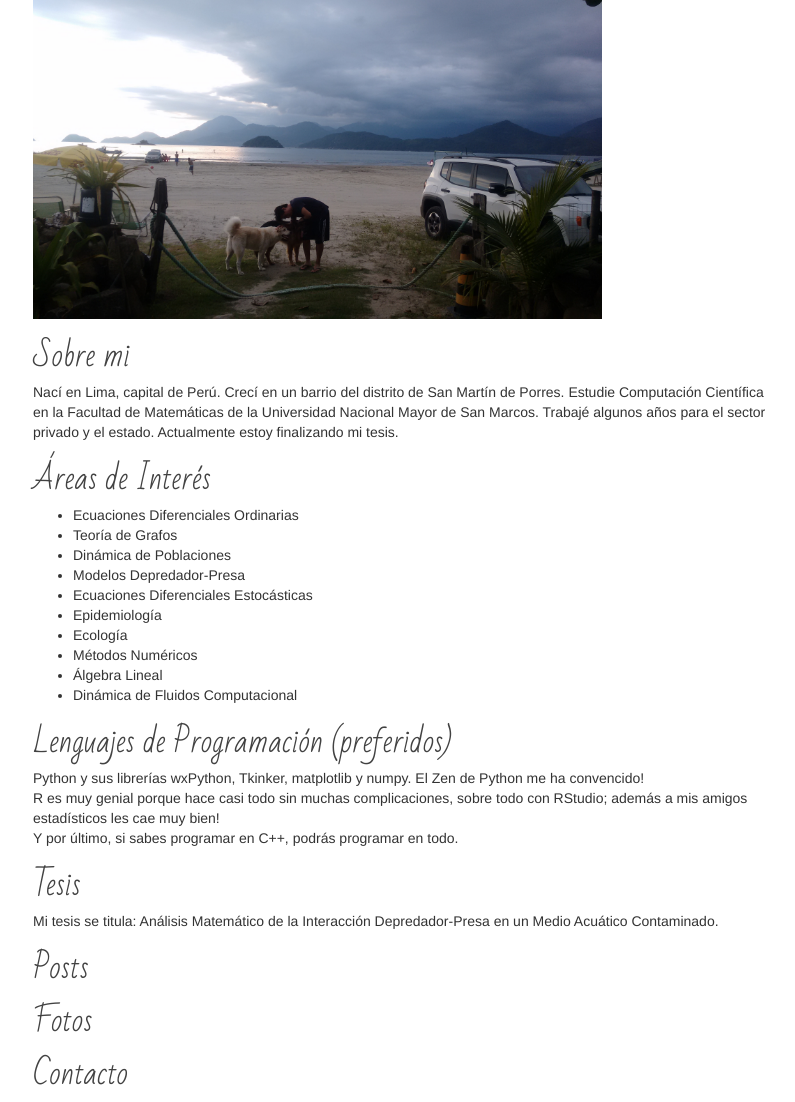
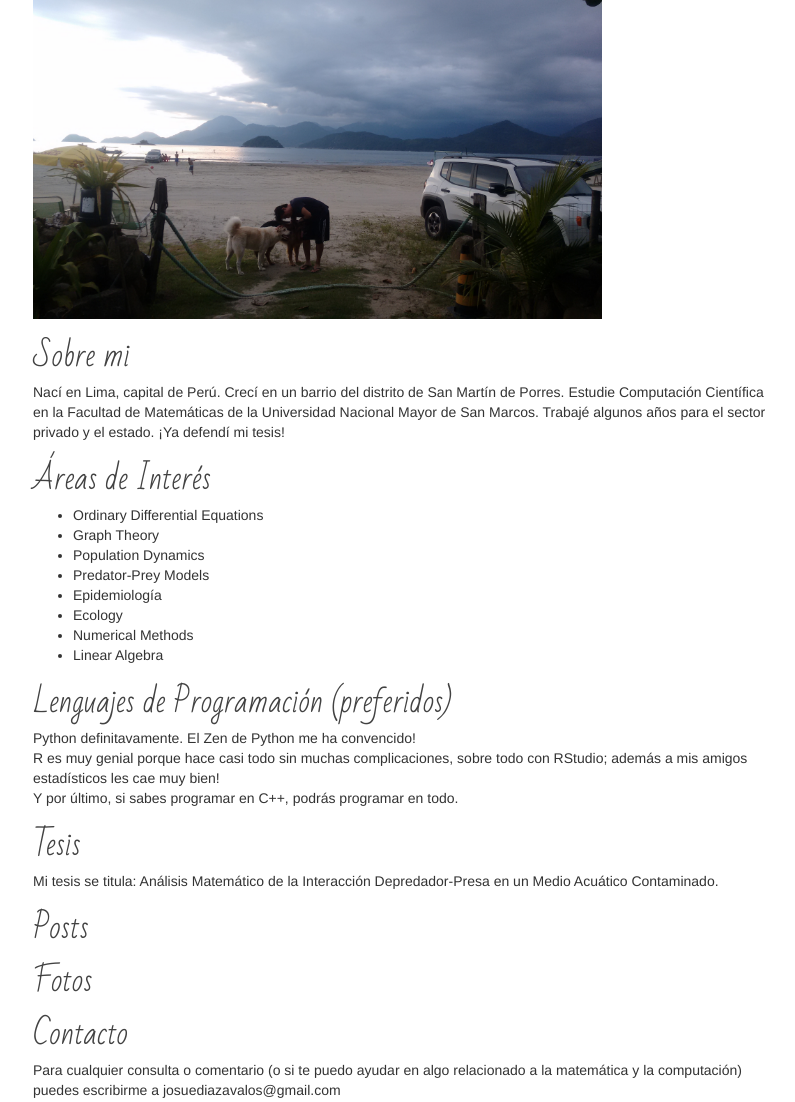
Before and after one commit to JD26/myblog, a Django app: page / in a window 1280 px wide. Shown: the part 145-1247 px from the top of the page, without its empty margins (22-817 px from the left). Run offline with Django 3.2, Linux system fonts and the light colour scheme; data that the repository does not hold is empty; some libraries are stand-ins or nearby versions.

Commit message:
despues de tiempo

```diff
--- a/blog/templates/blog/mainpage.html
+++ b/blog/templates/blog/mainpage.html
@@ -6,25 +6,23 @@
                     	<img src="{% static 'img/1.jpg' %}" height="40%" />
                         <h2>Sobre mi</h2>
                         <p>Nací en Lima, capital de Perú. Crecí en un barrio del distrito de San Martín de Porres.
-                        Estudie Computación Científica en la Facultad de Matemáticas de la Universidad Nacional Mayor de San Marcos. Trabajé algunos años para el sector privado y el estado. Actualmente estoy finalizando mi tesis.
+                        Estudie Computación Científica en la Facultad de Matemáticas de la Universidad Nacional Mayor de San Marcos. Trabajé algunos años para el sector privado y el estado. ¡Ya defendí mi tesis!
                         </p>
                         <h2>Áreas de Interés</h2>
                         <p>
                         <ul>
-                        <li>Ecuaciones Diferenciales Ordinarias</li>
-                        <li>Teoría de Grafos</li>
-                        <li>Dinámica de Poblaciones</li>
-                        <li>Modelos Depredador-Presa</li>
-                        <li>Ecuaciones Diferenciales Estocásticas</li>
+                        <li>Ordinary Differential Equations</li>
+                        <li>Graph Theory</li>
+                        <li>Population Dynamics</li>
+                        <li>Predator-Prey Models</li>
                         <li>Epidemiología</li>
-                        <li>Ecología</li>
-                        <li>Métodos Numéricos</li>
-                        <li>Álgebra Lineal</li>
-                        <li>Dinámica de Fluidos Computacional</li>
+                        <li>Ecology</li>
+                        <li>Numerical Methods</li>
+                        <li>Linear Algebra</li>
                         </ul>
                         </p>
                         <h2>Lenguajes de Programación (preferidos)</h2>
-                        <p>Python y sus librerías wxPython, Tkinker, matplotlib y numpy. El Zen de Python me ha convencido!<br>
+                        <p>Python definitavamente. El Zen de Python me ha convencido!<br>
                         R es muy genial porque hace casi todo sin muchas complicaciones, sobre todo con RStudio; además a mis amigos estadísticos les cae muy bien!<br>
                         Y por último, si sabes programar en C++, podrás programar en todo.
                         </p>
```
